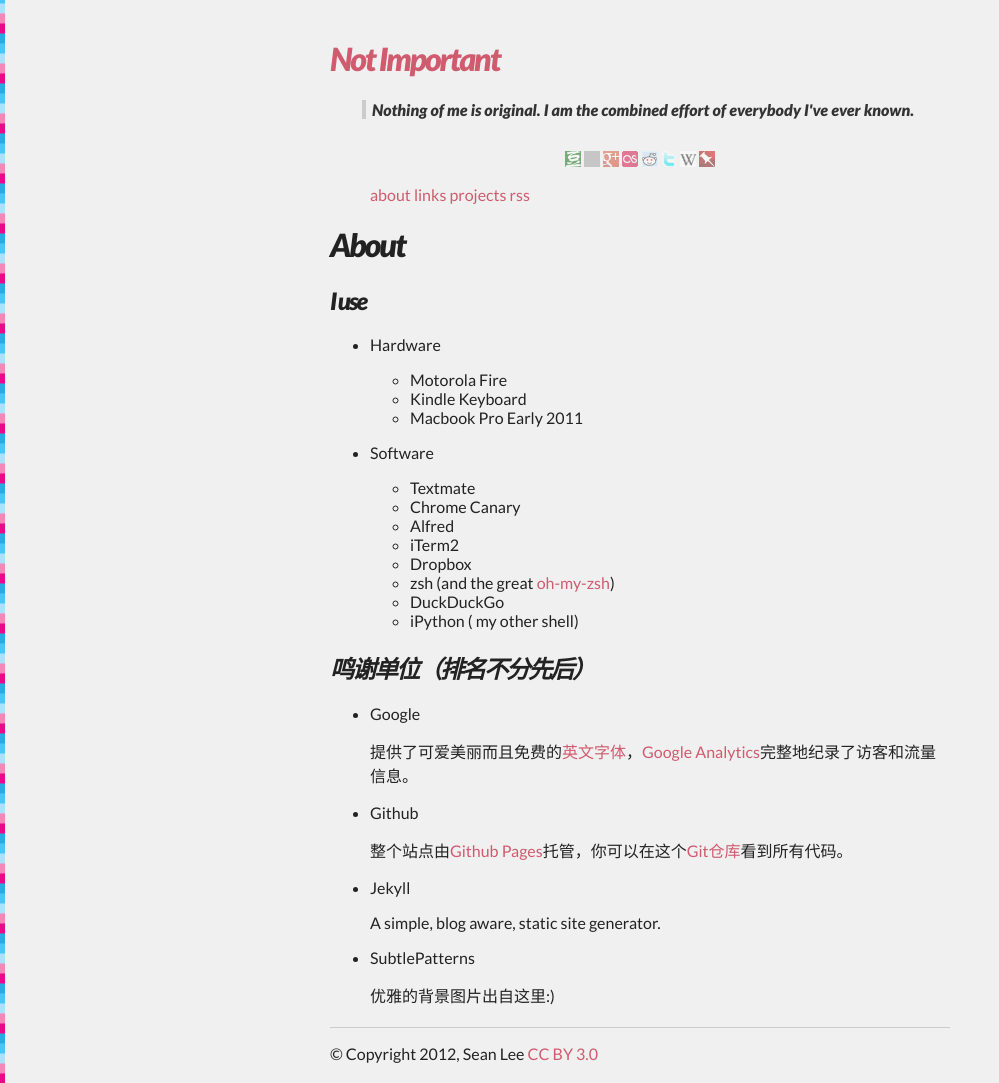
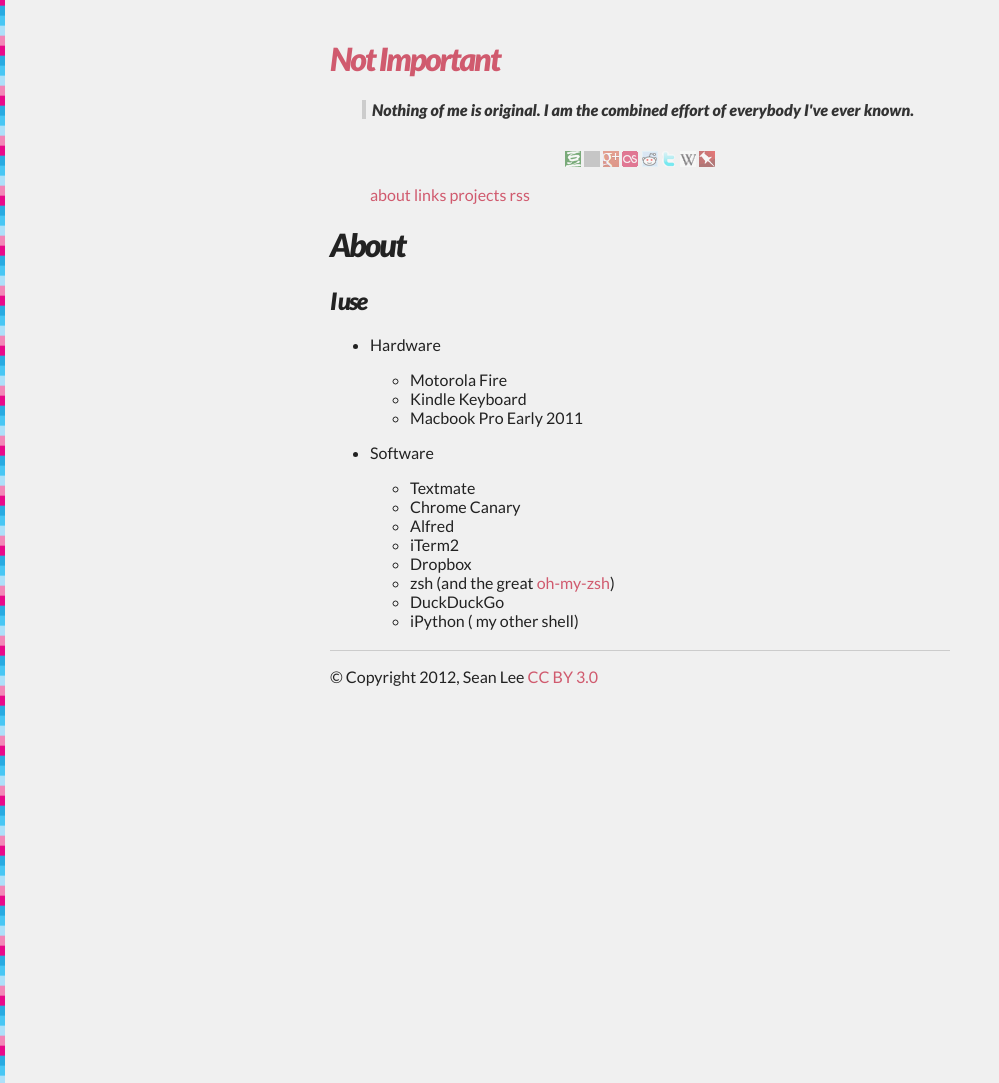
Before and after one commit to lisongx/notimportant.org, a Jekyll site: the page built from about/index.md, in a window 1280 px wide. Shown: the whole page, without its empty margins (0-999 px from the left). Built offline with Jekyll 4.4.1, drawn with Linux system fonts in a browser that asks for light colours; nearby versions of some CDN libraries; grey boxes are pictures that could not be loaded.

Commit message:
remove nonsense

```diff
--- a/about/index.md
+++ b/about/index.md
@@ -27,27 +27,3 @@
     * iPython ( my other shell)
 
 [ohmyzsh]: https://github.com/robbyrussell/oh-my-zsh
-
-鸣谢单位（排名不分先后）
-----
-* Google
-
-  提供了可爱美丽而且免费的[英文字体][webfont]，[Google Analytics][googleanalytics]完整地纪录了访客和流量信息。
-
-* Github
-
-  整个站点由[Github Pages][githubpages]托管，你可以在这个[Git仓库][gitrepo]看到所有代码。
-
-* Jekyll
-
-  A simple, blog aware, static site generator.
-
-* SubtlePatterns
-
-  优雅的背景图片出自这里:)
-
-[webfont]: http://www.google.com/webfonts/specimen/Bitter
-[googleanalytics]: https://www.google.com/analytics/
-[githubpages]: http://pages.github.com/ "Github Pages"
-[gitrepo]: http://github.com/seansay/seansay.github.com
-[jekyll]: https://github.com/mojombo/jekyll "Jekyll"
```
